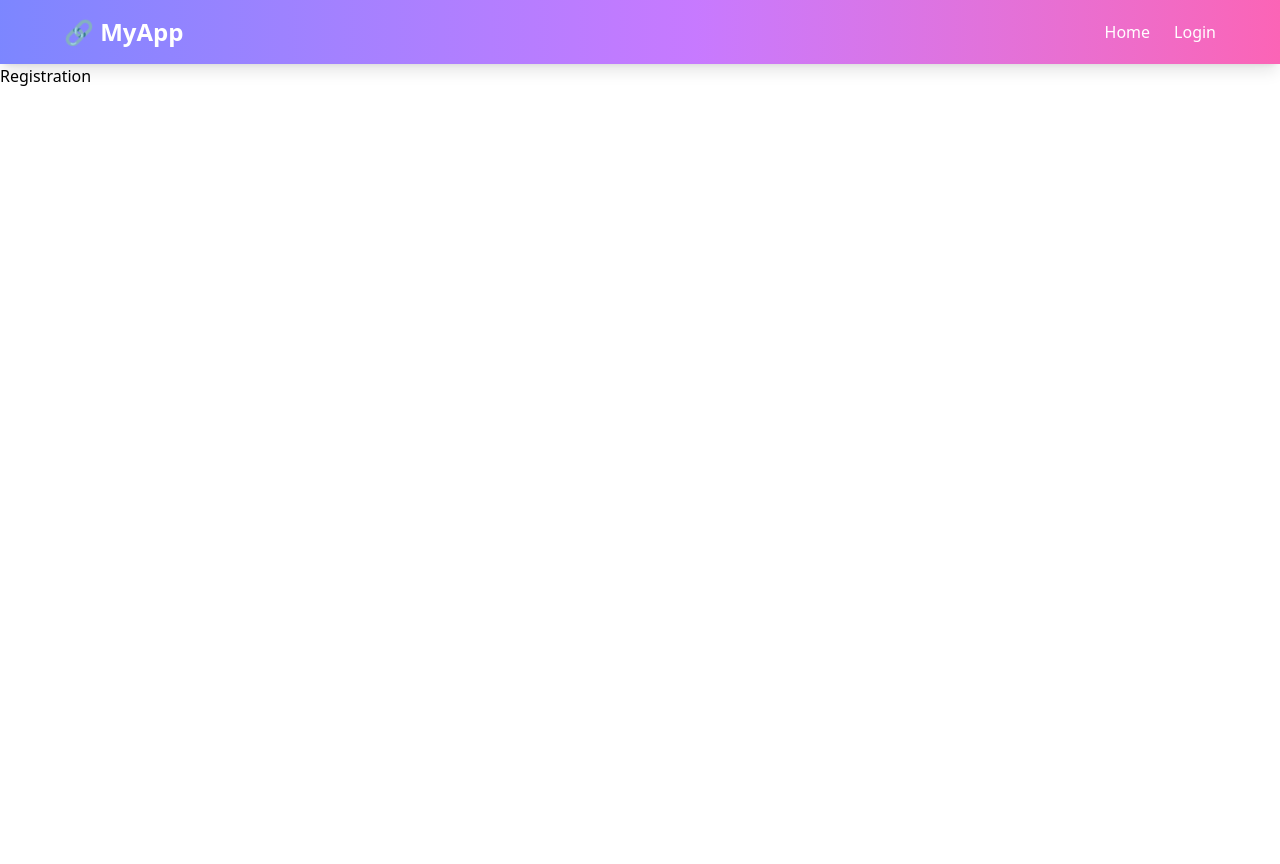
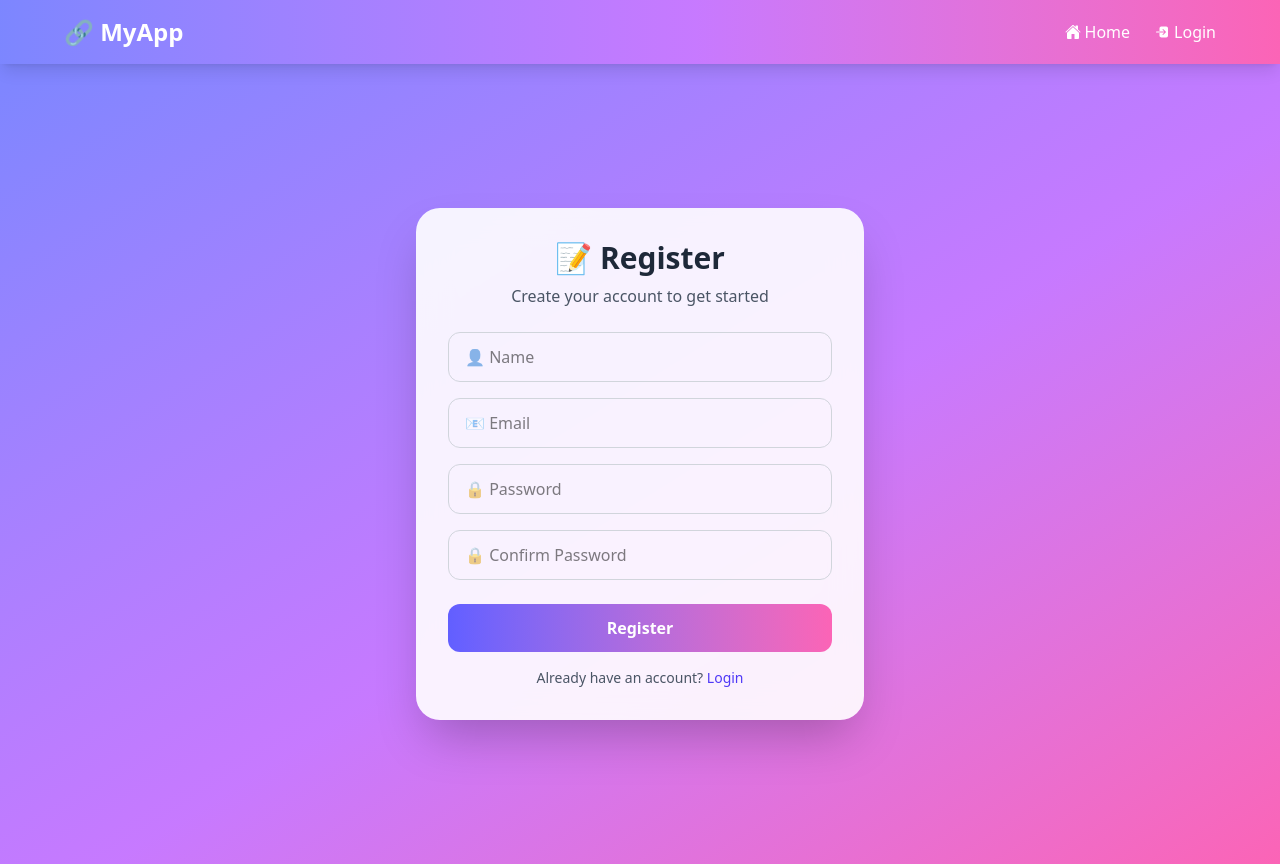
Before and after one commit to Rakib-Hassan-web/shortner-Front-end, a React (Vite) app: page /Registration in a window 1280 px wide. Before the commit the page ends 800 px from the top, so only its background shows below. Built offline with nearby package versions, Linux system fonts and the light colour scheme.

Commit message:
design complete

```diff
--- a/package.json
+++ b/package.json
@@ -14,6 +14,7 @@
     "lucide-react": "^0.562.0",
     "react": "^19.2.0",
     "react-dom": "^19.2.0",
+    "react-icons": "^5.5.0",
     "react-router": "^7.11.0",
     "react-router-dom": "^7.11.0",
     "tailwindcss": "^4.1.18"
--- a/src/Components/Navbar.jsx
+++ b/src/Components/Navbar.jsx
@@ -1,27 +1,32 @@
 import React from 'react';
-import { Link } from 'react-router-dom'; // Make sure this is react-router-dom, not react-router
+import { IoHome, IoLogIn } from 'react-icons/io5';
+import { Link } from 'react-router-dom';
 
 const Navbar = () => {
   return (
     <nav className="w-full bg-gradient-to-r from-indigo-400 via-purple-400 to-pink-400 px-6 py-4 shadow-lg backdrop-blur-md sticky top-0 z-50">
       <div className="max-w-6xl mx-auto flex items-center justify-between">
-        {/* Logo / Brand */}
+
         <Link     to="/"  className="text-2xl font-extrabold text-white">
           🔗 MyApp
         </Link>
 
-        {/* Links */}
+
         <div className="flex gap-6 text-white font-medium">
+
+
           <Link
             to="/"
-            className="hover:text-yellow-300 transition-colors"
-          >
+            className="hover:text-yellow-400 transition-colors flex items-center gap-1 "
+          >  <IoHome />
             Home
           </Link>
           <Link
             to="/Login"
-            className="hover:text-yellow-300 transition-colors"
+            className="hover:text-yellow-300 transition-colors flex items-center gap-1"
           >
+            <IoLogIn />
+
             Login
           </Link>
         </div>
--- a/src/Pages/Login.jsx
+++ b/src/Pages/Login.jsx
@@ -1,14 +1,72 @@
-import React from 'react'
-import Navbar from '../Components/Navbar'
+import React, { useState } from 'react';
+import { Link } from 'react-router';
+
 
 const Login = () => {
+  const [email, setEmail] = useState('');
+  const [password, setPassword] = useState('');
+
+  const handleLogin = (e) => {
+    e.preventDefault();
+    // ekhane login logic add korte paren
+    console.log('Email:', email, 'Password:', password);
+  };
+
   return (
-    <div>
+    <>
 
 
+      <div className="min-h-screen flex items-center justify-center bg-gradient-to-br from-indigo-400 via-purple-400 to-pink-400 px-4">
+        {/* Glass Card */}
+        <div className="w-full max-w-md bg-white/90 backdrop-blur-lg p-8 rounded-3xl shadow-2xl">
+          {/* Header */}
+          <div className="text-center mb-6">
+            <h1 className="text-3xl font-extrabold text-gray-800">🔐 Login</h1>
+            <p className="text-gray-600 mt-2">Please enter your credentials to login</p>
+          </div>
 
-      Login</div>
-  )
-}
+          {/* Form */}
+          <form onSubmit={handleLogin} className="flex flex-col gap-4">
+            <input
+              type="email"
+              placeholder="📧 Email"
+              value={email}
+              onChange={(e) => setEmail(e.target.value)}
+              className="w-full border border-gray-300 rounded-xl px-4 py-3
+              focus:outline-none focus:ring-2 focus:ring-purple-500"
+              required
+            />
 
-export default Login
+            <input
+              type="password"
+              placeholder="🔒 Password"
+              value={password}
+              onChange={(e) => setPassword(e.target.value)}
+              className="w-full border border-gray-300 rounded-xl px-4 py-3
+              focus:outline-none focus:ring-2 focus:ring-purple-500"
+              required
+            />
+
+            <button
+              type="submit"
+              className="w-full mt-2 bg-gradient-to-r from-indigo-500 to-pink-400
+              hover:opacity-90 text-white py-3 rounded-xl font-semibold transition"
+            >
+              Login
+            </button>
+          </form>
+
+          {/* Extra Links */}
+          <div className="mt-4 text-center text-gray-600 text-sm">
+            Don't have an account?{' '}
+            <Link to="/Registration" className="text-indigo-600 font-medium hover:underline">
+              Sign Up
+            </Link>
+          </div>
+        </div>
+      </div>
+    </>
+  );
+};
+
+export default Login;
--- a/src/Pages/Registration.jsx
+++ b/src/Pages/Registration.jsx
@@ -1,9 +1,99 @@
-import React from 'react'
+import React, { useState } from 'react';
+import { Link } from 'react-router';
+
 
 const Registration = () => {
+  const [name, setName] = useState('');
+  const [email, setEmail] = useState('');
+  const [password, setPassword] = useState('');
+  const [confirmPassword, setConfirmPassword] = useState('');
+
+  const handleRegister = (e) => {
+    e.preventDefault();
+    if (password !== confirmPassword) {
+      alert("Password doesn't match!");
+      return;
+    }
+    // ekhane registration logic add korte paren
+    console.log({ name, email, password, confirmPassword });
+  };
+
   return (
-    <div>Registration</div>
-  )
-}
+    <>
 
-export default Registration
+
+      <div className="min-h-screen flex items-center justify-center bg-gradient-to-br from-indigo-400 via-purple-400 to-pink-400 px-4">
+        {/* Glass Card */}
+        <div className="w-full max-w-md bg-white/90 backdrop-blur-lg p-8 rounded-3xl shadow-2xl">
+
+          {/* Header */}
+          <div className="text-center mb-6">
+            <h1 className="text-3xl font-extrabold text-gray-800">📝 Register</h1>
+            <p className="text-gray-600 mt-2">Create your account to get started</p>
+          </div>
+
+          {/* Form */}
+          <form onSubmit={handleRegister} className="flex flex-col gap-4">
+            <input
+              type="text"
+              placeholder="👤 Name"
+              value={name}
+              onChange={(e) => setName(e.target.value)}
+              className="w-full border border-gray-300 rounded-xl px-4 py-3
+              focus:outline-none focus:ring-2 focus:ring-purple-500"
+              required
+            />
+
+            <input
+              type="email"
+              placeholder="📧 Email"
+              value={email}
+              onChange={(e) => setEmail(e.target.value)}
+              className="w-full border border-gray-300 rounded-xl px-4 py-3
+              focus:outline-none focus:ring-2 focus:ring-purple-500"
+              required
+            />
+
+            <input
+              type="password"
+              placeholder="🔒 Password"
+              value={password}
+              onChange={(e) => setPassword(e.target.value)}
+              className="w-full border border-gray-300 rounded-xl px-4 py-3
+              focus:outline-none focus:ring-2 focus:ring-purple-500"
+              required
+            />
+
+            <input
+              type="password"
+              placeholder="🔒 Confirm Password"
+              value={confirmPassword}
+              onChange={(e) => setConfirmPassword(e.target.value)}
+              className="w-full border border-gray-300 rounded-xl px-4 py-3
+              focus:outline-none focus:ring-2 focus:ring-purple-500"
+              required
+            />
+
+            <button
+              type="submit"
+              className="w-full mt-2 bg-gradient-to-r from-indigo-500 to-pink-400
+              hover:opacity-90 text-white py-3 rounded-xl font-semibold transition"
+            >
+              Register
+            </button>
+          </form>
+
+          {/* Extra Links */}
+          <div className="mt-4 text-center text-gray-600 text-sm">
+            Already have an account?{' '}
+            <Link to="/login" className="text-indigo-600 font-medium hover:underline">
+              Login
+            </Link>
+          </div>
+        </div>
+      </div>
+    </>
+  );
+};
+
+export default Registration;
```
Also changed, not shown: 1 other file (tests, documents, lock files or other folders).
